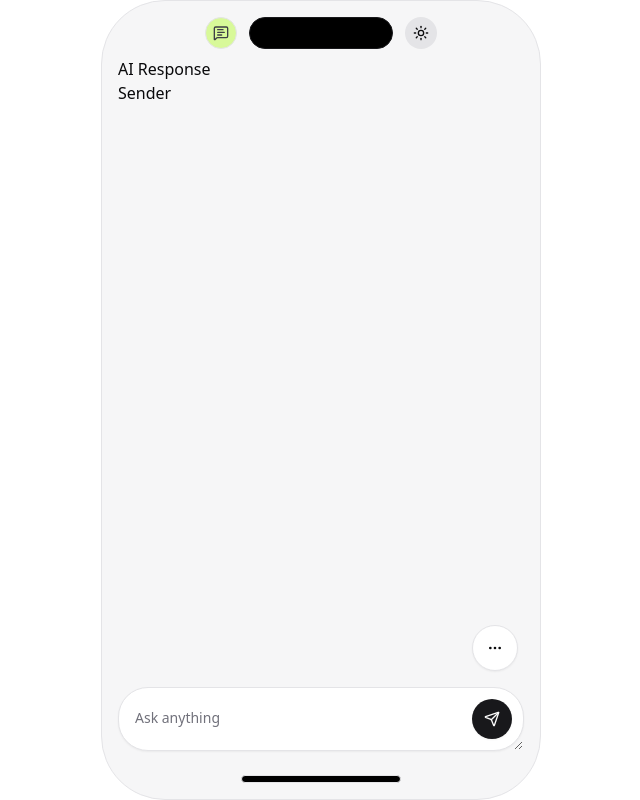
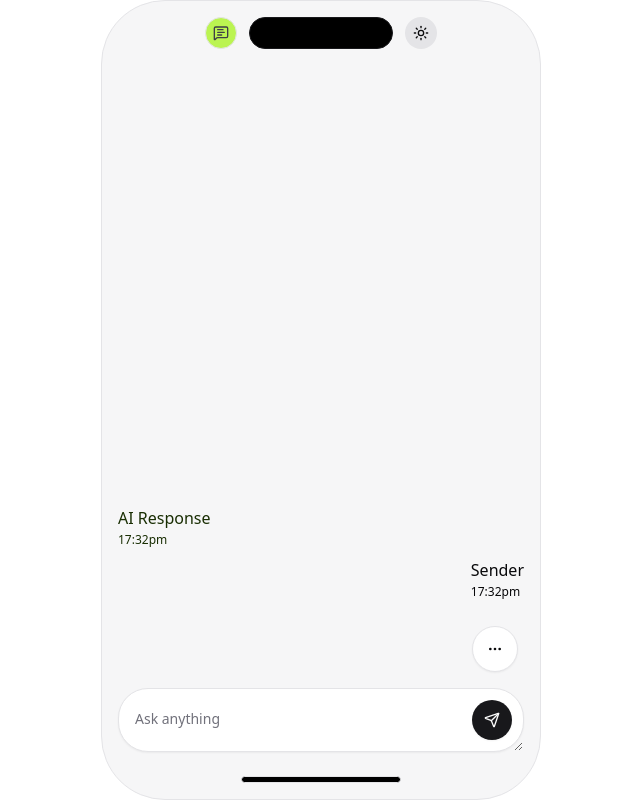
Before and after one commit to Nkwor-Jane/bizbot, a Next.js app: page / in a window 1280 px wide. Shown: the whole page, without its empty margins (319-959 px from the left). Built offline with nearby package versions, Linux system fonts and the light colour scheme.

Commit message:
feat: lay out chat dialogs component

```diff
--- a/src/app/page.tsx
+++ b/src/app/page.tsx
@@ -1,5 +1,5 @@
 import { DynamicIsland } from "@/components/elements";
-import { Chatbox, MoreEllipsis } from "@/features/chat/components";
+import { Chatbox, ChatDialogs, MoreEllipsis } from "@/features/chat/components";
 import { cn } from "@/lib/utils";
 
 export default function Home() {
@@ -14,10 +14,7 @@ export default function Home() {
       >
         <DynamicIsland />
         <div className="flex flex-col gap-6 pt-10">
-          <article>
-            <p>AI Response</p>
-            <p>Sender</p>
-          </article>
+          <ChatDialogs />
           <div className="flex flex-1 flex-col">
             <MoreEllipsis />
             <Chatbox />
--- a/src/components/elements/dynamic-island.tsx
+++ b/src/components/elements/dynamic-island.tsx
@@ -28,7 +28,7 @@ export default function DynamicIsland() {
         animate={isError ? "vibrate" : "initial"}
         onClick={() => (notification ? setExpand((prev) => !prev) : {})}
         className={cn(
-          "grid size-8 place-content-center rounded-full border bg-lime-200 text-xs font-bold text-zinc-700 transition-colors duration-300 ease-in-out dark:bg-lime-300",
+          "grid size-8 place-content-center rounded-full border bg-lime-300 text-xs font-bold text-zinc-700 transition-colors duration-300 ease-in-out dark:bg-lime-300",
           { "bg-red-500 text-white": isError },
         )}
       >
--- /dev/null
+++ b/src/features/chat/components/chat-dialogs.tsx
@@ -0,0 +1,22 @@
+import { cn } from "@/lib/utils";
+
+export default function ChatDialogs() {
+  return (
+    <article
+      className={cn(
+        "flex h-full flex-col justify-end gap-2",
+        "[&>p>span]:-mb-1 [&>p>span]:block",
+        "[&>p>small]:text-xs",
+      )}
+    >
+      <p className="text-lime-950">
+        <span>AI Response</span>
+        <small>17:32pm</small>
+      </p>
+      <p className="ml-auto">
+        <span>Sender</span>
+        <small>17:32pm</small>
+      </p>
+    </article>
+  );
+}
--- a/src/features/chat/components/index.ts
+++ b/src/features/chat/components/index.ts
@@ -1,2 +1,3 @@
 export { default as Chatbox } from "./chatbox";
+export { default as ChatDialogs } from "./chat-dialogs";
 export { default as MoreEllipsis } from "./more-ellipsis";
--- a/src/features/chat/components/more-ellipsis.tsx
+++ b/src/features/chat/components/more-ellipsis.tsx
@@ -9,7 +9,7 @@ export default function MoreEllipsis() {
   const [openMore, setOpenMore] = useState<boolean>(false);
 
   return (
-    <div className="relative mt-auto mr-1.5 mb-4 flex flex-col items-end gap-4">
+    <div className="relative mt-auto mr-1.5 mb-4 flex flex-col items-end">
       <AnimatePresence mode="wait">
         {openMore && (
           <motion.div
@@ -56,6 +56,7 @@ const VARIANTS: Variants = {
     width: "100%", // 🎯 Stage 1: Width animates first
     height: "6rem", // 🎯 Stage 2: Height animates second
     padding: "1rem", // 🎯 Stage 3: Padding adds last
+    marginBottom: "1rem",
     opacity: 1,
     transition: {
       width: {
@@ -77,6 +78,7 @@ const VARIANTS: Variants = {
     width: "0rem",
     height: "0rem",
     padding: "0rem",
+    marginBottom: "0rem",
     opacity: 0,
   },
 };
```
